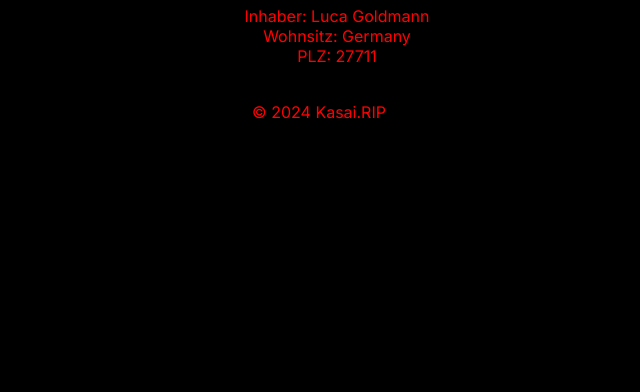
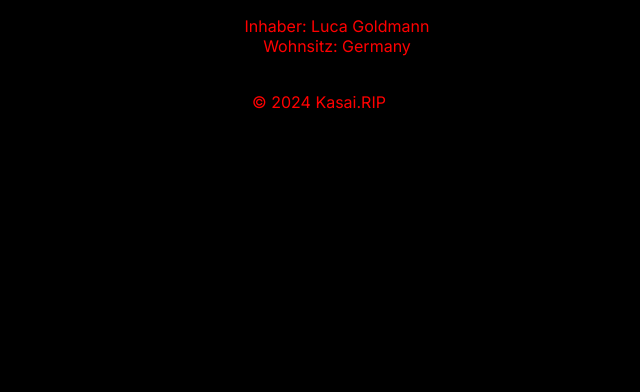
Before and after one commit to XxFrostaxX/xxfrostaxx.github.io, a plain HTML site: page impressum.htm in a window 1280 px wide. Shown: the part 424-816 px from the top of the page, without its empty margins (321-961 px from the left). Drawn offline with Linux system fonts and the light colour scheme.

Commit message:
Update impressum.htm

```diff
--- a/impressum.htm
+++ b/impressum.htm
@@ -22,7 +22,6 @@
       <p class="subtitle"><pre>
         Inhaber: Luca Goldmann
         Wohnsitz: Germany
-        PLZ: 27711
         </pre>
       </p>
 
```
